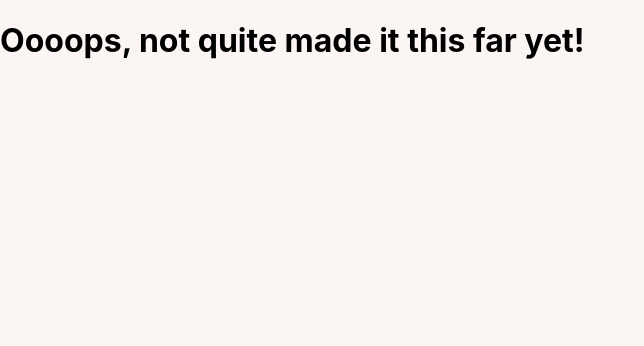
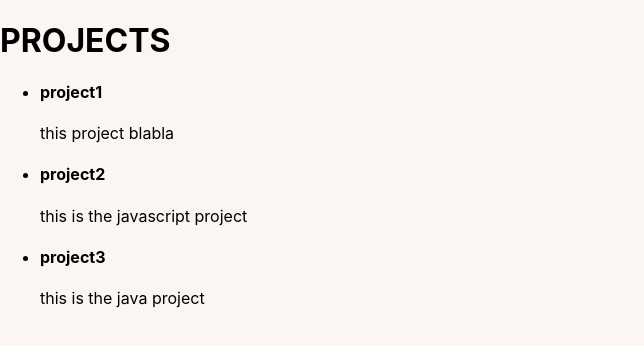
Before and after one commit to simbobs/codeclanportfolio, a React (Create React App) app: page /projects in a window 1280 px wide. Shown: the top 346 px of the page, without its empty margins (0-644 px from the left). Built offline with nearby package versions, Linux system fonts and the light colour scheme.

Commit message:
added projects page, some design, changed homepage url

```diff
--- a/package.json
+++ b/package.json
@@ -1,6 +1,6 @@
 {
   "name": "codeclanportfolio",
-  "homepage": "https://simbobs.github.io/codeclanportfolio",
+  "homepage": "https://simbobs.github.io/",
   "version": "0.1.0",
   "private": true,
   "dependencies": {
--- a/src/App.js
+++ b/src/App.js
@@ -1,6 +1,8 @@
 import React from 'react';
 import {BrowserRouter as Router, Route, Routes} from 'react-router-dom';
 import Home from './components/Home';
+import ProjectContainer from './containers/ProjectContainer';
+import Error from './components/Error';
 import './App.css';
 
 function App() {
@@ -11,7 +13,8 @@ function App() {
     <Router>
       <Routes>
             <Route path="/" element={<Home />} />
-            <Route path="*" element={<h1>Oooops, not quite made it this far yet!</h1>} />
+            <Route path="/projects" element={<ProjectContainer/>} />
+            <Route path="*" element={<Error />} />
       </Routes>
     </Router>
     </>
--- /dev/null
+++ b/src/components/Error.js
@@ -0,0 +1,40 @@
+import React from 'react';
+import styled from 'styled-components';
+
+const Title = styled.h1`
+color: #FE6D73;
+padding: 5%;
+text-align: center;`
+
+const Paragraph = styled.h2`
+text-align: center;
+color: #38369A;
+padding-left: 5%;
+padding-right: 5%;
+padding-top: 3%;
+padding-bottom:3%;
+border: 2px solid #17C3B2;
+border-radius: 25px;
+margin-left: 30%;
+margin-right: 30%;
+`
+
+const SmallerParagraph = styled(Paragraph)`
+border: none;
+`
+
+
+const Error = () => {
+
+
+
+    return(
+        <>
+        <Title>Ooooopsies...</Title>
+        <Paragraph>Looks like I've messed something up somewhere.</Paragraph>
+        <SmallerParagraph>...or you're just in the wrong place.</SmallerParagraph>
+        </>
+
+    )
+}
+export default Error;
--- a/src/components/Home.js
+++ b/src/components/Home.js
@@ -1,5 +1,6 @@
 import React from 'react';
 import styled from "styled-components";
+import NavBar from './NavBar';
 
 const Title = styled.h1`
 color: #FE6D73;
@@ -34,9 +35,12 @@ const Home = () => {
 
     return(
         <>
+
         <Title> Welcome to the Home Page</Title>
+        <NavBar />
         <Paragraph> This is where Simona will eventually write some information about herself and show you some projects that she's worked on for the past 10 weeks. They may not be masterpieces, but they'll show you just how much she's learned in 10 weeks. From a coding noob to a human who has weekly coding nightmares.</Paragraph>
         </>
     )
 }
+
 export default Home;
--- a/src/components/NavBar.js
+++ b/src/components/NavBar.js
@@ -0,0 +1,26 @@
+import React from 'react';
+import {Link} from 'react-router-dom';
+import styled from 'styled-components';
+
+const Li = styled.li`
+text-decoration: none;
+`
+
+const NavBar = () => {
+
+    return(
+        <nav>
+            <ul>
+                <Li>
+                    <Link to="/">Home</Link>
+                </Li>
+                <Li>
+                    <Link to="/projects">Projects</Link>
+                </Li>
+
+            </ul>
+        </nav>
+    )
+
+}
+export default NavBar;
--- /dev/null
+++ b/src/components/ProjectItem.js
@@ -0,0 +1,18 @@
+import React from 'react';
+
+
+const ListItem = ({project}) => {
+
+
+    return(
+        <li>
+            <h4>{project.name} </h4>
+            <p>{project.info}</p>
+
+
+        </li>
+    )
+
+}
+
+export default ListItem;
--- /dev/null
+++ b/src/components/ProjectList.js
@@ -0,0 +1,19 @@
+import React from "react";
+import ListItem from "./ProjectItem";
+
+
+const ProjectList = ({projects}) => {
+
+    const projectNodes = projects.map((project, index) => {
+        return <ListItem project={project} index={index} key={index} />
+
+    });
+
+    return(
+        <ul>
+            {projectNodes}
+        </ul>
+    )
+
+}
+export default ProjectList;
--- /dev/null
+++ b/src/containers/ProjectContainer.js
@@ -0,0 +1,27 @@
+
+import React, {useState, useEffect} from 'react';
+import ProjectList from '../components/ProjectList';
+
+const ProjectContainer = () => {
+
+    const [projects, setProjects] = useState([
+        {name: 'project1', info:"this project blabla"},
+        {name:'project2', info:"this is the javascript project"},
+        {name:'project3', info:"this is the java project"}
+    ])
+
+
+
+
+
+    return(
+        <>
+
+       <h1> PROJECTS</h1>
+        <ProjectList projects={projects} />
+
+        </>
+
+    )
+}
+export default ProjectContainer;
```
